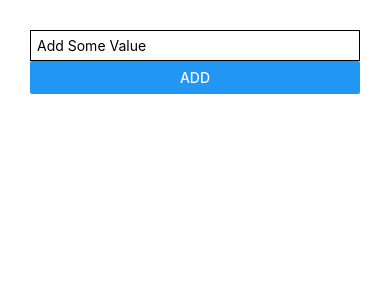
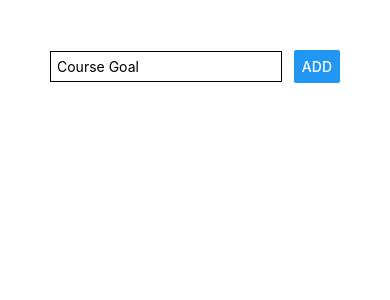
Before and after one commit to Moizasif/react-native, a React Native app: screen / in a window 390 px wide. Shown: the top 300 px of the page. Built offline with nearby package versions, Linux system fonts and the light colour scheme.

Commit message:
Flex Box Intro But using Inline Styles

```diff
--- a/App.js
+++ b/App.js
@@ -3,16 +3,13 @@
 
 export default function App() {
   return (
-    <View >
-      <View style={{padding:30}}>
-           <TextInput placeholder="Add Some Value" style={{borderColor:'black', borderWidth:1, padding:6 }}/>
+    <View style={{padding:50}}>
+      <View style={{flexDirection:'row', justifyContent:'space-between', alignItems:'center'}}>
+           <TextInput
+           placeholder="Course Goal"
+           style={{width:"80%", borderColor:'black', borderWidth:1, padding:6 }}/>
            <Button title="ADD"  />
       </View>
-      <View>
-
-      </View>
-
-
     </View>
   );
 }
```
